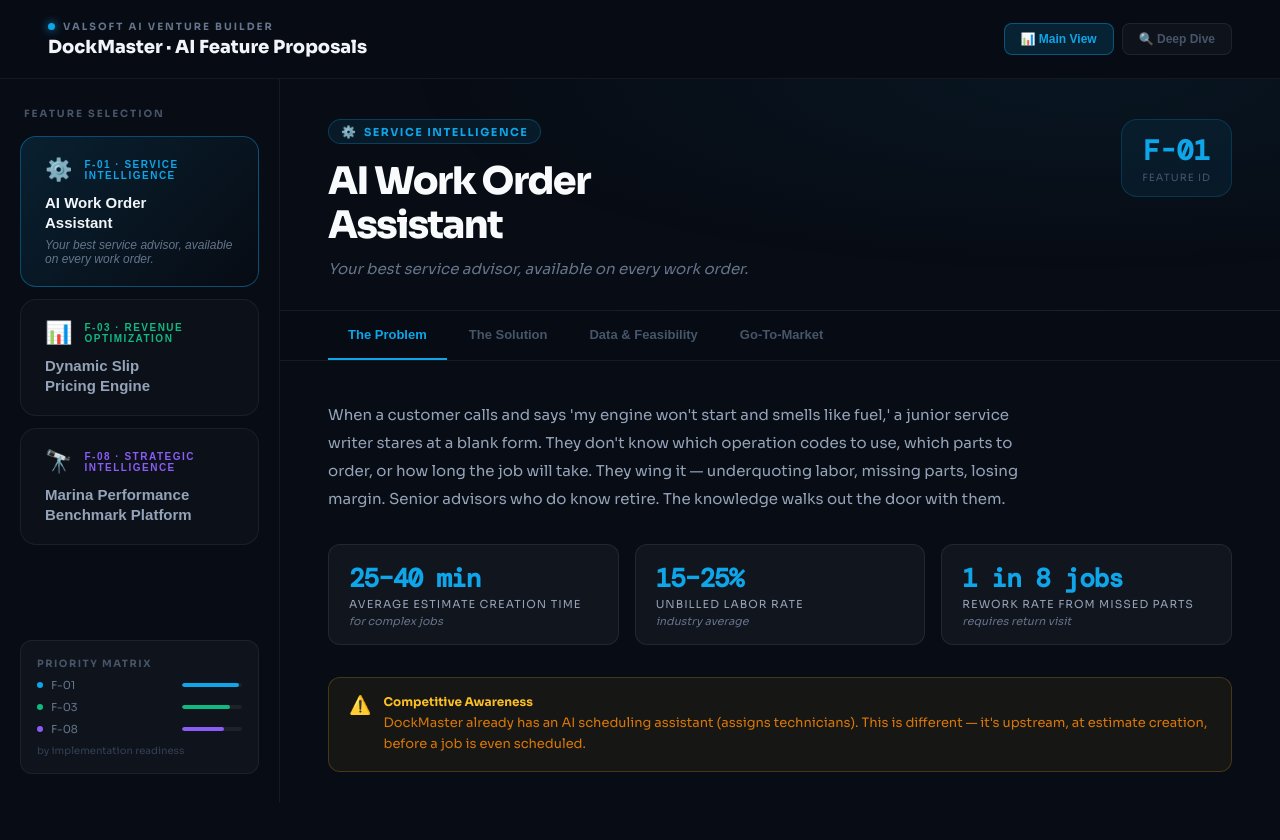
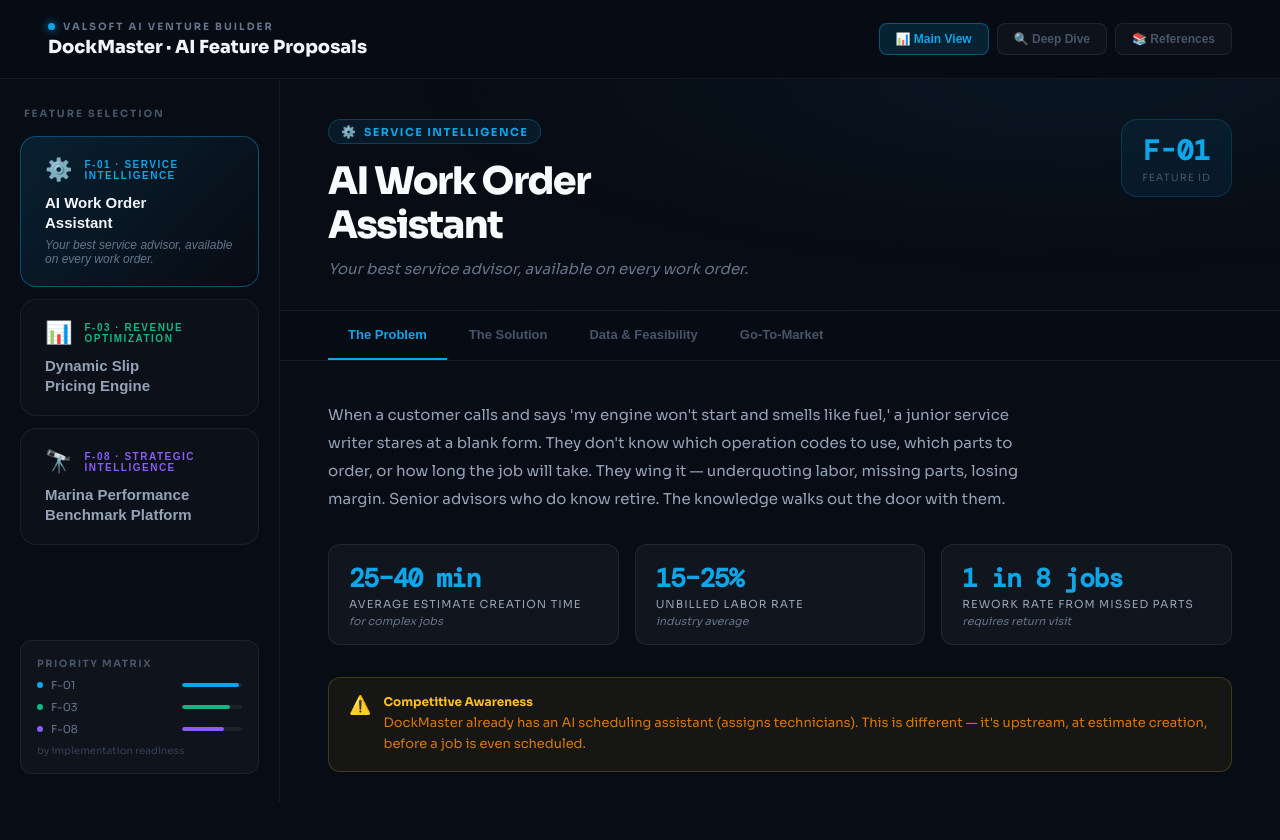
Before and after one commit to madatef/valsoft-case-study, a React (Vite) app: page / in a window 1280 px wide. Shown: the top 840 px of the page. Built offline with nearby package versions, Linux system fonts and the light colour scheme; a web font is replaced by a local one.

Commit message:
feat: create references view

```diff
--- a/src/App.jsx
+++ b/src/App.jsx
@@ -1,6 +1,7 @@
 import { useState } from 'react'
 import Main from './components/Main'
 import DeepDive from './components/DeepDive'
+import Reference from './components/Reference'
 
 
 function App() {
@@ -78,12 +79,28 @@
           >
             🔍 Deep Dive
           </button>
+          <button
+            onClick={() => setPage('reference')}
+            style={{
+              background: page === 'reference' ? "rgba(244, 63, 94, 0.15)" : "rgba(255,255,255,0.03)",
+              border: `1px solid ${page === 'reference' ? "rgba(244, 63, 94, 0.4)" : "rgba(255,255,255,0.07)"}`,
+              borderRadius: 8,
+              padding: "8px 16px",
+              cursor: "pointer",
+              fontSize: 12,
+              fontWeight: 700,
+              color: page === 'reference' ? "#F43F5E" : "#475569",
+              transition: "all 0.2s",
+            }}
+          >
+            📚 References
+          </button>
         </div>
       </div>
 
       {/* Page Content */}
       <div style={{ height: "calc(100vh - 73px)" }}>
-        {page === 'main' ? <Main /> : <DeepDive />}
+        {page === 'main' ? <Main /> : page === 'deepdive' ? <DeepDive /> : <Reference />}
       </div>
     </div>
   )
```
